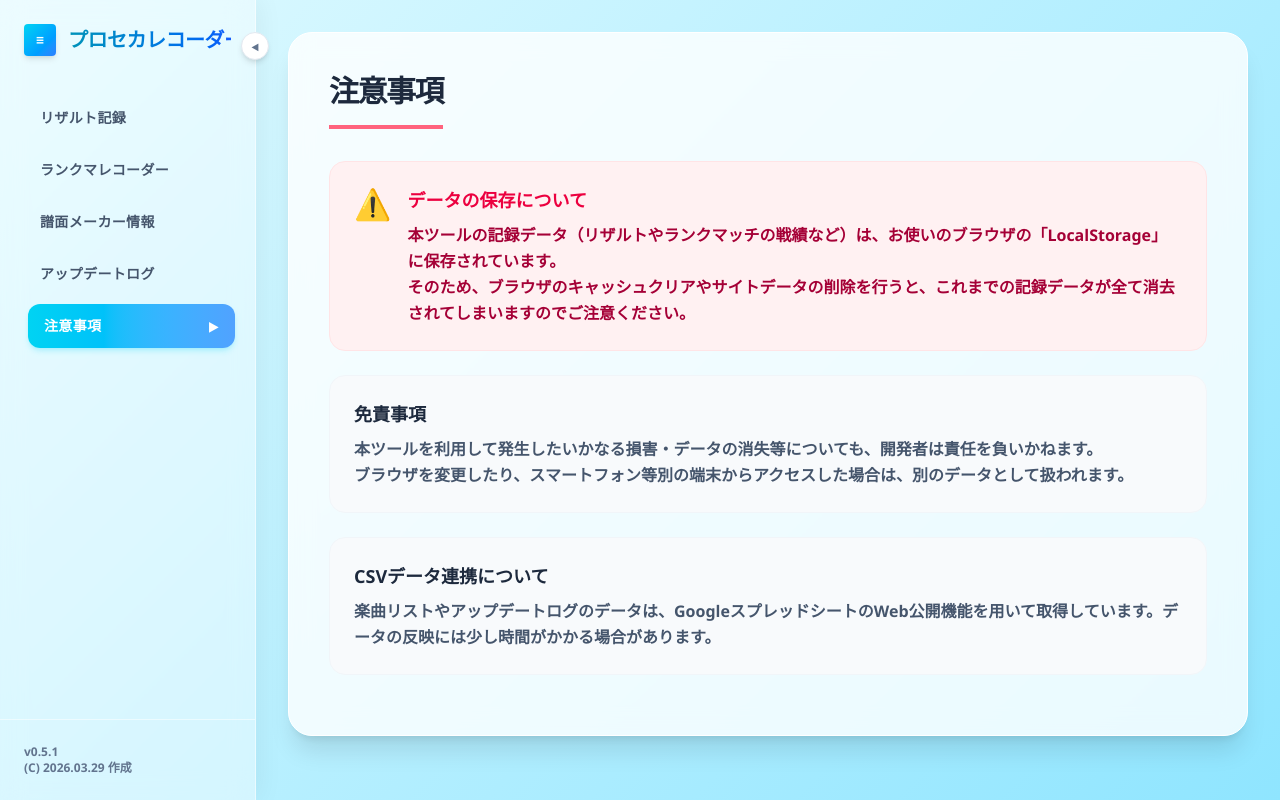
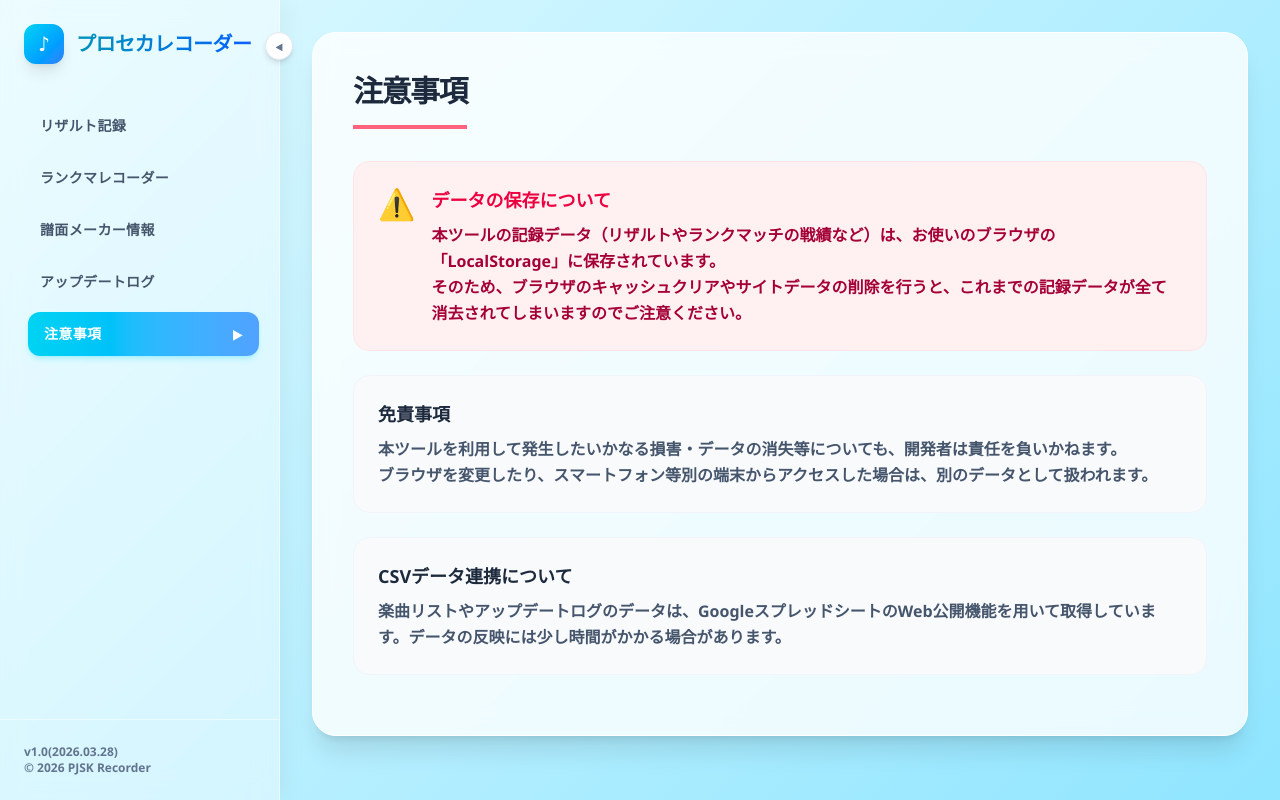
Before and after one commit to compass0810/pjsk-recorder, a Next.js app: page /notice in a window 1280 px wide. Built offline with nearby package versions, Linux system fonts and the light colour scheme.

Commit message:
機能実装完了２

```diff
--- a/src/app/page.tsx
+++ b/src/app/page.tsx
@@ -41,7 +41,7 @@ export default function ResultRecorder() {
       });
 
       // 一瞬で終わってしまう場合でもUIを体感させるための微小ディレイ
-      await new Promise(r => setTimeout(r, 500));
+      await new Promise(r => setTimeout(r, 300));
 
       if (isMounted) {
         setSongs(data);
@@ -227,7 +227,7 @@ export default function ResultRecorder() {
             </select>
           </div>
           <div className="flex gap-2 text-xs font-bold pt-1">
-            <select value={sortType} onChange={e=>setSortType(e.target.value as any)} className="bg-white/90 p-2 rounded-lg border border-slate-200 outline-none flex-1 text-slate-700">
+            <select value={sortType} onChange={e => setSortType(e.target.value as any)} className="bg-white/90 p-2 rounded-lg border border-slate-200 outline-none flex-1 text-slate-700">
               <option value="name_asc">五十音順</option>
               <option value="level_desc">難易度 (高い順)</option>
               <option value="level_asc">難易度 (低い順)</option>
--- a/src/components/Sidebar.tsx
+++ b/src/components/Sidebar.tsx
@@ -17,7 +17,7 @@ export default function Sidebar() {
   ];
 
   return (
-    <aside className={`${isOpen ? 'w-64' : 'w-20'} min-h-screen bg-white/40 backdrop-blur-md border-r border-white/50 flex flex-col shadow-[4px_0_24px_rgba(0,0,0,0.05)] relative z-10 transition-all duration-300 pointer-events-auto`}>
+    <aside className={`${isOpen ? 'w-70' : 'w-20'} min-h-screen bg-white/40 backdrop-blur-md border-r border-white/50 flex flex-col shadow-[4px_0_24px_rgba(0,0,0,0.05)] relative z-10 transition-all duration-300 pointer-events-auto`}>
 
       {/* 開閉ボタン */}
       <button
@@ -28,8 +28,8 @@ export default function Sidebar() {
       </button>
 
       <div className={`flex items-center gap-3 p-6 mb-4 transition-all ${isOpen ? 'justify-start' : 'justify-center px-0'}`}>
-        <div className="w-8 h-8 rounded shrink-0 bg-gradient-to-br from-cyan-400 to-blue-500 shadow-md flex items-center justify-center text-white font-bold text-xs" title="Menu">
-          ≡
+        <div className="w-10 h-10 rounded-xl shrink-0 bg-gradient-to-br from-cyan-400 to-blue-500 shadow-lg flex items-center justify-center text-white font-bold text-xl" title="Menu">
+          ♪
         </div>
         <h1 className={`text-xl font-bold bg-clip-text text-transparent bg-gradient-to-r from-cyan-600 to-blue-600 tracking-tight whitespace-nowrap overflow-hidden transition-all duration-300 ${isOpen ? 'w-auto opacity-100' : 'w-0 opacity-0'}`}>
           プロセカレコーダー
@@ -49,7 +49,7 @@ export default function Sidebar() {
                 ${isActive
                   ? "bg-gradient-to-r from-cyan-400 to-blue-400 text-white shadow-md shadow-cyan-400/20 translate-x-1"
                   : "text-slate-600 hover:bg-white/50 hover:text-cyan-600"
-              }`}
+                }`}
             >
               {isOpen ? (
                 <>
@@ -65,8 +65,8 @@ export default function Sidebar() {
       </nav>
 
       <div className={`mt-auto pt-6 pb-6 border-t border-white/50 text-xs text-slate-500 font-bold overflow-hidden whitespace-nowrap transition-all duration-300 ${isOpen ? 'px-6 opacity-100' : 'px-0 h-0 p-0 opacity-0 pointer-events-none border-0'}`}>
-        v0.5.1<br />
-        (C) 2026.03.29 作成
+        v1.0(2026.03.28)<br />
+        © 2026 PJSK Recorder
       </div>
     </aside>
   );
```
